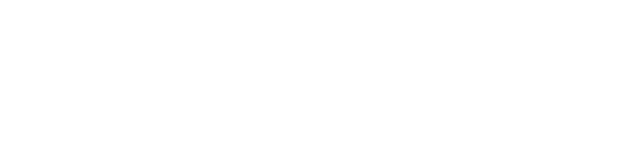
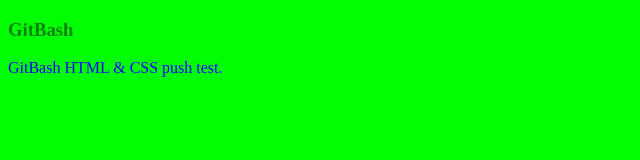
Before and after one commit to CINDERHYTHM/htmlOne, a plain HTML site: page index.html in a window 1280 px wide. Shown: the whole page, without its empty margins (0-640 px from the left). Drawn offline with Linux system fonts and the light colour scheme.

Commit message:
2nd Commit

```diff
--- a/index.html
+++ b/index.html
@@ -2,10 +2,14 @@
 	<html>
 		<head>
 			<title>
-
+				HTML ONE
 			</title>
+			<link rel="stylesheet" href="style.css"/>
 		<body>
-
+			<div style="color:green">
+				<h3>GitBash</h3>
+			</div>
+				<p>GitBash HTML & CSS push test.</p>
 		</body>
 		</head>
 	</html>
--- /dev/null
+++ b/style.css
@@ -0,0 +1,6 @@
+body
+{
+background-color:lime;
+font-family:Helvetuca;
+color:blue;
+}
```
